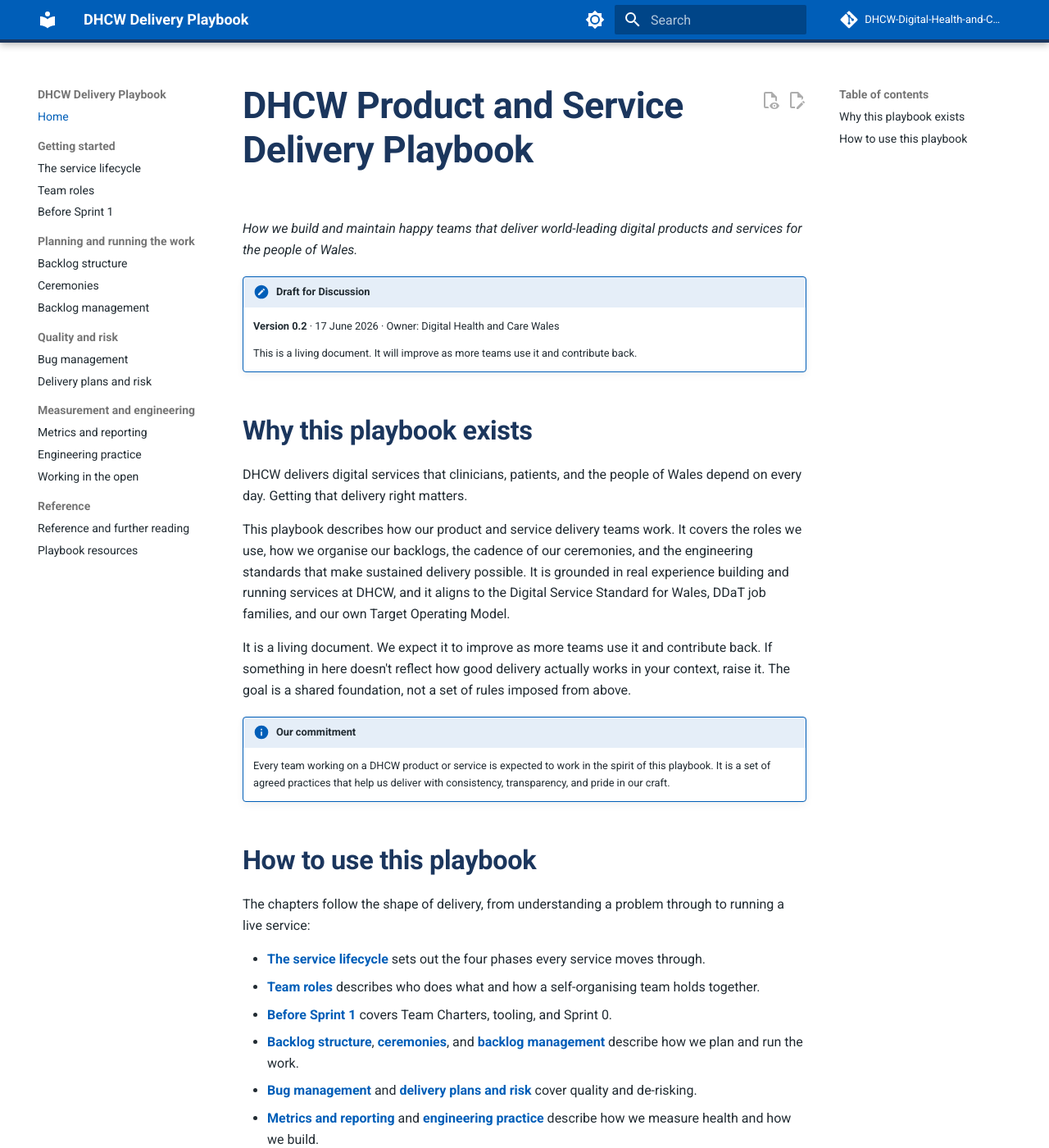
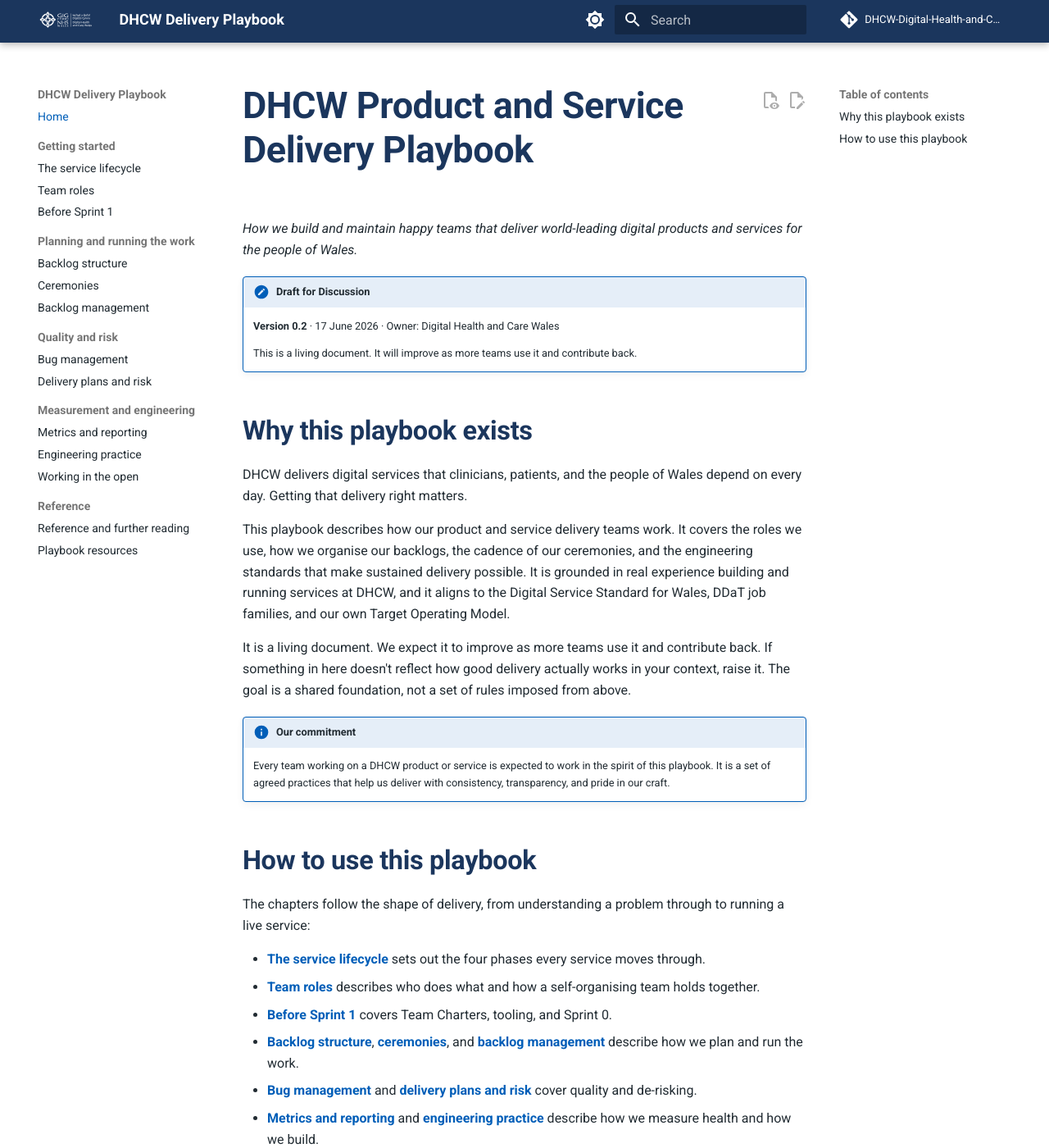
Before and after one commit to DHCW-Digital-Health-and-Care-Wales/dhcw-delivery-playbook, an MkDocs documentation site: the page built from docs/index.md, in a window 1280 px wide and 1400 px high. Shown: the whole window at 82% size. Built offline with MkDocs 1.6.1 and Material for MkDocs 9.7.7, drawn with Linux system fonts in a browser that asks for light colours; comment, search, counter and statistics services are not loaded.

Commit message:
Add NHS Wales masthead logo and navy header
The site header showed the default Material book icon. Add the real
GIG CYMRU / NHS WALES logo (white SVG published by the DHCW component
library) and set the masthead to navy — the design system's header
colour — so the white mark sits on-brand and with strong contrast.

- docs/assets/nhsw-logo.svg: the real logo asset (not fabricated).
- mkdocs.yml: theme.logo wired; favicon left as a TODO (the header logo
  is white-on-transparent and needs a separate tab-sized mark).
- docs/stylesheets/extra.css: navy .md-header background.

Build verified: zensical build --strict --clean -> No issues found.

Co-Authored-By: Claude Opus 4.8 <noreply@anthropic.com>

```diff
--- a/docs/stylesheets/extra.css
+++ b/docs/stylesheets/extra.css
@@ -107,6 +107,7 @@
    4. Header & footer — navy brand edge under the blue header bar.
    --------------------------------------------------------------------------- */
 .md-header {
+  background-color: var(--dhcw-navy); /* navy masthead — the design-system header colour; the white logo sits here */
   border-bottom: 4px solid var(--dhcw-navy);
 }
 .md-footer {
--- a/mkdocs.yml
+++ b/mkdocs.yml
@@ -15,6 +15,11 @@ edit_uri: edit/main/docs/
 theme:
   name: material
   language: en
+  # GIG CYMRU / NHS WALES masthead logo — white SVG, sits on the navy header.
+  # Source: DHCW NHS Wales component library (docs/assets/nhsw-logo.svg).
+  logo: assets/nhsw-logo.svg
+  # TODO (favicon): add a coloured/mono NHS Wales mark sized for browser tabs;
+  # the masthead logo above is white-on-transparent and won't show on a light tab.
   font:
     text: Roboto
     code: Roboto Mono
```
Also changed, not shown: docs/assets/nhsw-logo.svg (added).
